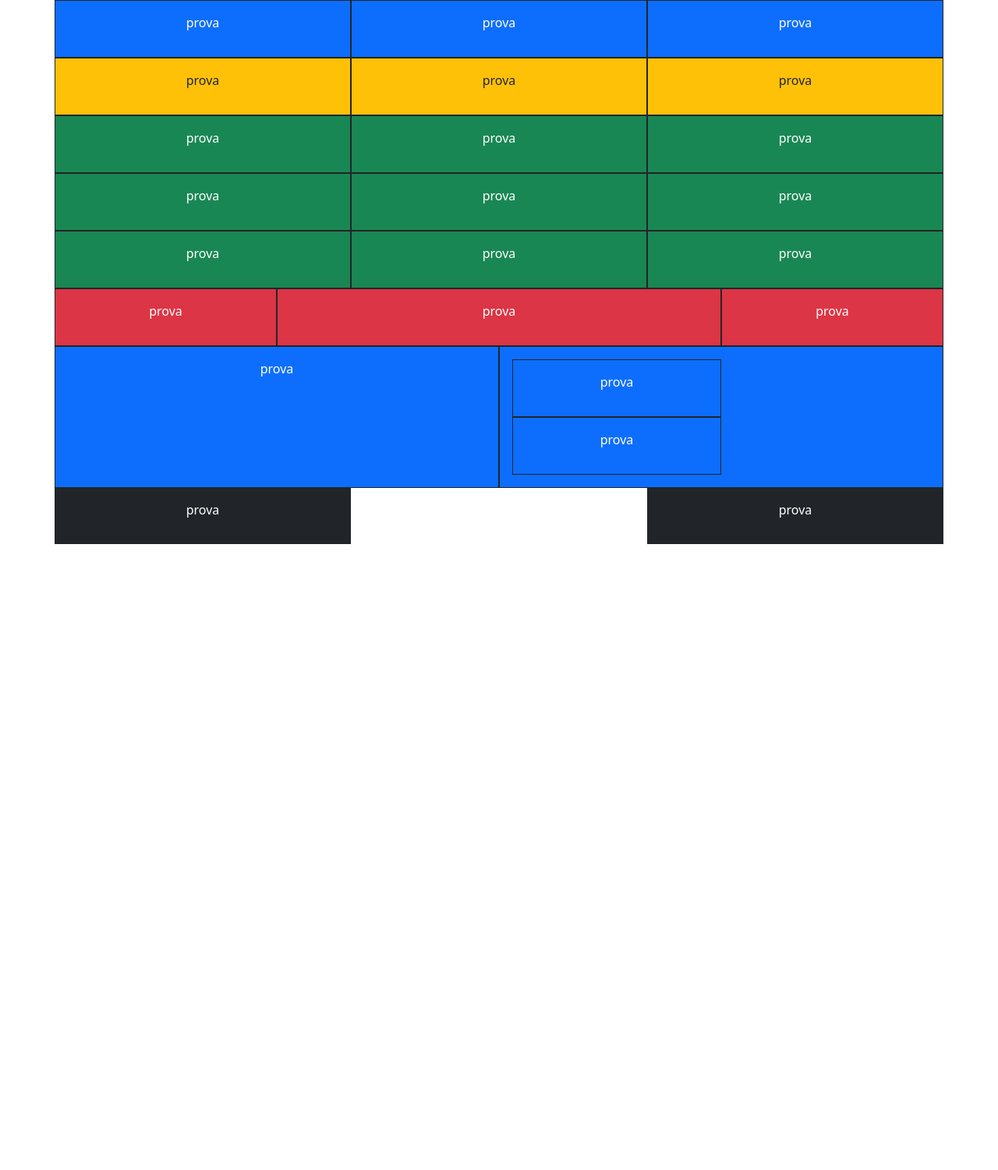
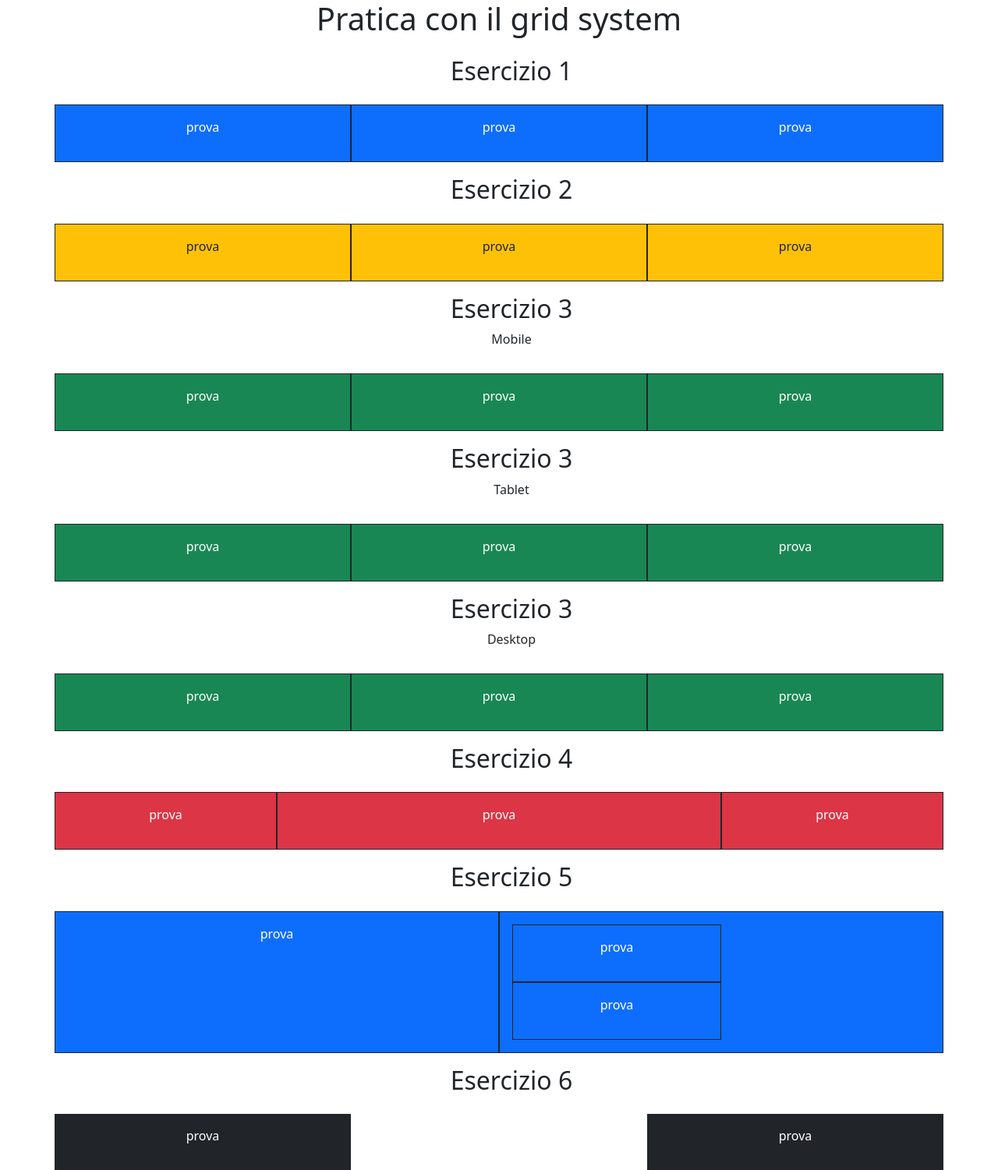
Before and after one commit to GQ-Web-Design/frontend2, a plain HTML site: page esercizio giorno 17/index.html in a window 1280 px wide. Shown: the whole page at 78% size. Before the commit the page ends 800 px from the top, so only its background shows below. Drawn offline with nearby package versions, Linux system fonts and the light colour scheme.

Commit message:
upload es bootstrap sviste

```diff
--- a/esercizio giorno 17/index.html
+++ b/esercizio giorno 17/index.html
@@ -8,6 +8,16 @@
 </head>
 <body>
     <div class="container">
+        <div class="row">
+            <div class="col-12 col-sm-12 col-md-12 col-lg-12 text-center">
+                <h1>Pratica con il grid system</h1>
+            </div>
+        </div>
+        <div class="row">
+            <div class="col-12 col-sm-12 col-md-12 col-lg-12 text-center m-3">
+                <h2>Esercizio 1</h2>
+            </div>
+        </div>
         <div class="row">
             <div class="col-md-4 bg-primary text-center border border-dark text-white p-3">
                 <p>prova</p>
@@ -20,6 +30,11 @@
             </div>
         </div>
         <div class="row">
+            <div class="col-12 col-sm-12 col-md-12 col-lg-12 text-center m-3">
+                <h2>Esercizio 2</h2>
+            </div>
+        </div>
+        <div class="row">
             <div class="col-sm-12 col-md-4 bg-warning text-center border border-dark text-dark p-3">
                 <p>prova</p>
             </div>
@@ -28,6 +43,12 @@
             </div>
             <div class="col-sm-12 col-md-4 bg-warning text-center border border-dark text-dark p-3">
                 <p>prova</p>
+            </div>
+        </div>
+        <div class="row">
+            <div class="col-12 col-sm-12 col-md-12 col-lg-12 text-center m-3">
+                <h2>Esercizio 3</h2>
+                <p>Mobile</p>
             </div>
         </div>
         <!-- mobile -->
@@ -42,6 +63,12 @@
                 <p>prova</p>
             </div>
         </div>
+        <div class="row">
+            <div class="col-12 col-sm-12 col-md-12 col-lg-12 text-center m-3">
+                <h2>Esercizio 3</h2>
+                <p>Tablet</p>
+            </div>
+        </div>
         <!-- tablet -->
         <div class="row">
             <div class="col-md-4 bg-success text-center border border-dark text-white p-3">
@@ -52,6 +79,12 @@
             </div>
             <div class="col-md-4 bg-success text-center border border-dark text-white p-3">
                 <p>prova</p>
+            </div>
+        </div>
+        <div class="row">
+            <div class="col-12 col-sm-12 col-md-12 col-lg-12 text-center m-3">
+                <h2>Esercizio 3</h2>
+                <p>Desktop</p>
             </div>
         </div>
         <!-- desktop -->
@@ -67,6 +100,11 @@
             </div>
         </div>
         <div class="row">
+            <div class="col-12 col-sm-12 col-md-12 col-lg-12 text-center m-3">
+                <h2>Esercizio 4</h2>
+            </div>
+        </div>
+        <div class="row">
             <div class="col-lg-3 bg-danger text-center border border-dark text-white p-3">
                 <p>prova</p>
             </div>
@@ -75,6 +113,11 @@
             </div>
             <div class="col-lg-3 bg-danger text-center border border-dark text-white p-3">
                 <p>prova</p>
+            </div>
+        </div>
+        <div class="row">
+            <div class="col-12 col-sm-12 col-md-12 col-lg-12 text-center m-3">
+                <h2>Esercizio 5</h2>
             </div>
         </div>
         <div class="row">
@@ -91,6 +134,11 @@
             </div>
         </div>
         <div class="row">
+            <div class="col-12 col-sm-12 col-md-12 col-lg-12 text-center m-3">
+                <h2>Esercizio 6</h2>
+            </div>
+        </div>
+        <div class="row">
             <div class="col-md-4 bg-dark text-center text-white p-3">
                 <p>prova</p>
             </div>
```
